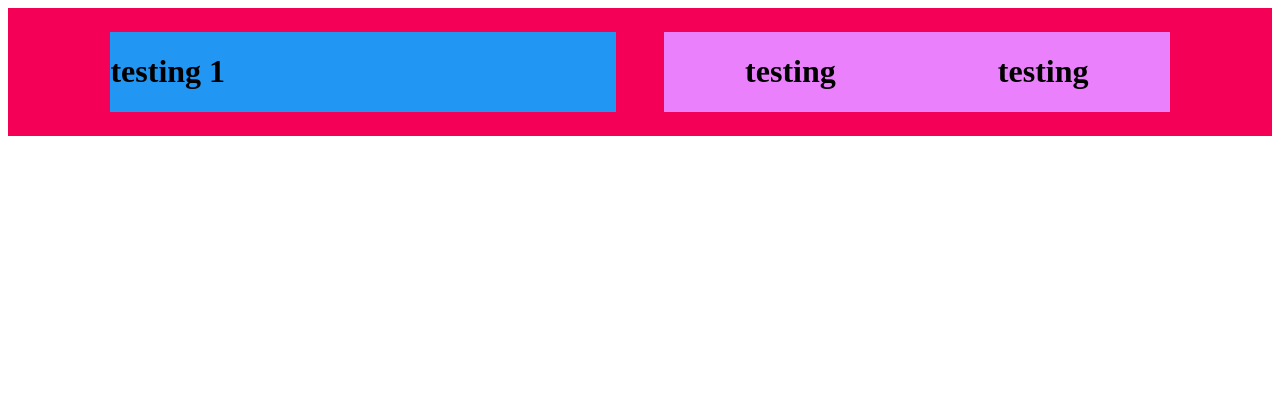
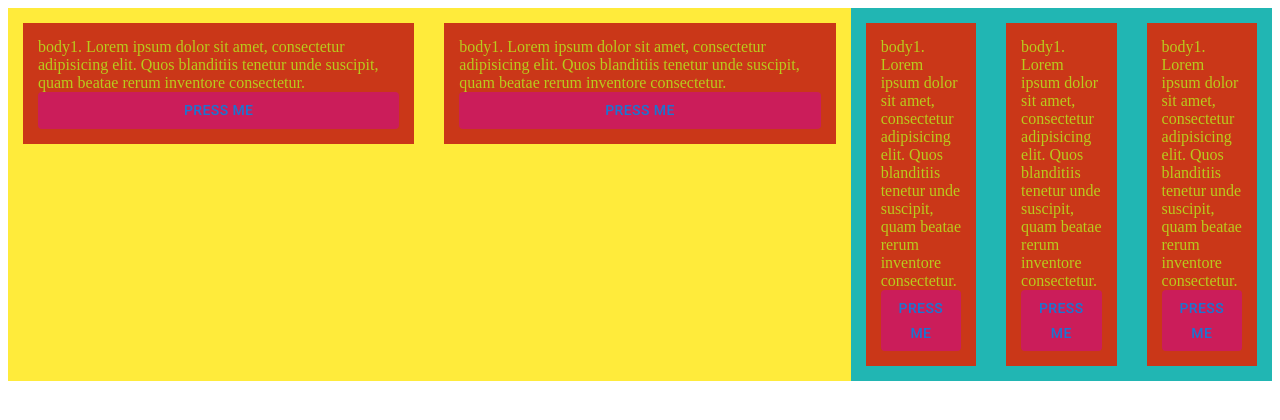
Before and after one commit to ZhengJieGan/MaterialUI, a React (Create React App) app: page / in a window 1280 px wide. Shown: the top 420 px of the page. Built offline with nearby package versions, Linux system fonts and the light colour scheme.

Commit message:
practice

```diff
--- a/package.json
+++ b/package.json
@@ -5,6 +5,7 @@
   "dependencies": {
     "@emotion/react": "^11.9.0",
     "@emotion/styled": "^11.8.1",
+    "@fontsource/roboto": "^4.5.7",
     "@mui/material": "^5.8.2",
     "@testing-library/jest-dom": "^5.16.4",
     "@testing-library/react": "^13.3.0",
--- a/public/index.html
+++ b/public/index.html
@@ -25,6 +25,7 @@
       Learn how to configure a non-root public URL by running `npm run build`.
     -->
     <title>React App</title>
+    <link rel="stylesheet" href="https://fonts.googleapis.com/css?family=Roboto:300,400,500,700&display=swap" />
   </head>
   <body>
     <noscript>You need to enable JavaScript to run this app.</noscript>
--- a/src/App.js
+++ b/src/App.js
@@ -1,39 +1,38 @@
 import React from "react";
-import { Grid, Box, Container, Typography } from "@mui/material";
+import { Grid, Box, Typography } from "@mui/material";
+import Block from "./block";
+import NestedBlock from "./nestedBlock";
+import { red, green, yellow } from "@mui/material/colors";
+import { ThemeProvider, createTheme } from "@mui/material/styles";
+
+const theme = createTheme({
+  palette: {
+    primary: {
+      main: red[500],
+    },
+    secondary: {
+      main: green[500],
+      secondary: yellow[500],
+    },
+  },
+  spacing: 5,
+});
 
 function App() {
   return (
+    //RESPONSIVE GRID VIEW (SMARTPHONE, TABLET, WEB)
+    <ThemeProvider theme={theme}>
       <Grid
         container
-			direction="row"
-			justifyContent="center"
-			sx={{ backgroundColor: "background.secondary" }}
-		>
-			<Box
         sx={{
-					backgroundColor: "background.primary",
-					margin: 3,
-					width: "40%",
+          backgroundColor: theme.palette.secondary.secondary,
         }}
       >
-				<h1>testing 1</h1>
-			</Box>
-
-			<Grid
-        container
-				alignItems="center"
-				justifyContent="space-around"
-				direction="row"
-				sx={{
-					backgroundColor: "background.tertiary",
-					margin: 3,
-					width: "40%",
-				}}
-			>
-				<h1>testing</h1>
-        <h1>testing</h1>
+        <Block />
+        <Block />
+        <NestedBlock />
       </Grid>
-		</Grid>
+    </ThemeProvider>
   );
 }
 
--- /dev/null
+++ b/src/block.js
@@ -0,0 +1,46 @@
+import React from "react";
+import { Box, Typography, Grid, Button } from "@mui/material";
+import { styled } from "@mui/material/styles";
+import { ThemeProvider, createTheme } from "@mui/material/styles";
+
+const theme = createTheme({
+  spacing: 5,
+
+  components: {
+    // Name of the component
+    MuiButtonBase: {
+      defaultProps: {
+        // The props to change the default for.
+        disableRipple: false, // No more ripple, on the whole application 💣!
+        sx: { backgroundColor: "#CB1D5A", width: "100%" },
+      },
+    },
+  },
+});
+
+const Block = () => {
+  return (
+    <ThemeProvider theme={theme}>
+      <Grid item xs={12} sm={6} md={4}>
+        <Box
+          sx={{
+            backgroundColor: "#CA3718",
+            margin: theme.spacing(3),
+            padding: theme.spacing(3),
+          }}
+        >
+          <Typography variant="body" gutterBottom>
+            body1. Lorem ipsum dolor sit amet, consectetur adipisicing elit.
+            Quos blanditiis tenetur unde suscipit, quam beatae rerum inventore
+            consectetur.
+          </Typography>
+          <Button>
+            <Typography variant="button">Press me</Typography>
+          </Button>
+        </Box>
+      </Grid>
+    </ThemeProvider>
+  );
+};
+
+export default Block;
--- a/src/index.js
+++ b/src/index.js
@@ -1,33 +1,14 @@
-import React from 'react';
-import ReactDOM from 'react-dom/client';
-import App from './App';
-import { ThemeProvider, createTheme } from "@mui/system";
+import React from "react";
+import ReactDOM from "react-dom/client";
+import App from "./App";
+import GlobalStyles from "@mui/material/GlobalStyles";
+//import { ThemeProvider, createTheme } from "@mui/system";
 
-const theme = createTheme({
-	palette: {
-		background: {
-			primary: "#2196f3",
-      secondary: "#f50057",
-      tertiary: "#ea80fc"
-		},
-		text: {
-			primary: "#173A5E",
-			secondary: "#46505A",
-		},
-		action: {
-			active: "#001E3C",
-		},
-		success: {
-			dark: "#009688",
-		},
-	},
-});
 
-const root = ReactDOM.createRoot(document.getElementById('root'));
+const root = ReactDOM.createRoot(document.getElementById("root"));
 root.render(
-  <ThemeProvider theme={theme}>
   <React.StrictMode>
+    <GlobalStyles styles={{ body: { color: "#B9CB1D" } }} />
     <App />
   </React.StrictMode>
-  </ThemeProvider>
 );
--- /dev/null
+++ b/src/nestedBlock.js
@@ -0,0 +1,23 @@
+import React from "react";
+import { Box, Typography, Grid } from "@mui/material";
+import Block from "./block";
+
+const NestedBlock = () => {
+  return (
+    <Grid
+      container
+      item
+      direction="row"
+      xs={12}
+      sm={6}
+      md={4}
+      sx={{ backgroundColor: "#21B6B3" }}
+    >
+      <Block />
+      <Block />
+      <Block />
+    </Grid>
+  );
+};
+
+export default NestedBlock;
```
Also changed, not shown: 1 other file (tests, documents, lock files or other folders). Lines whose indentation alone changed are shown as unchanged.
